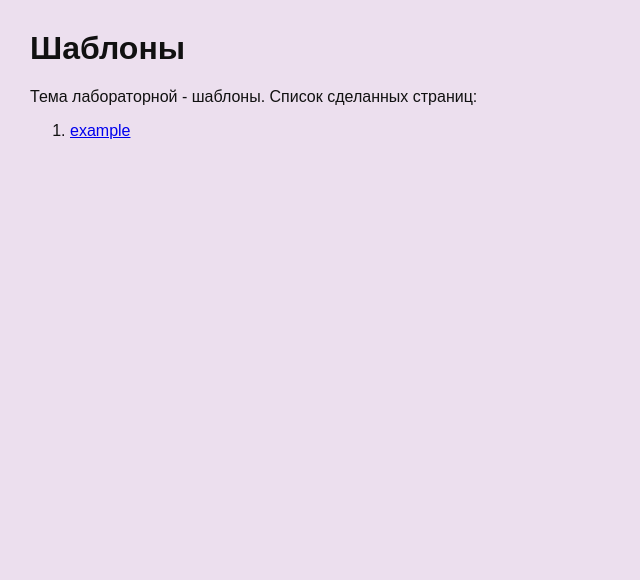
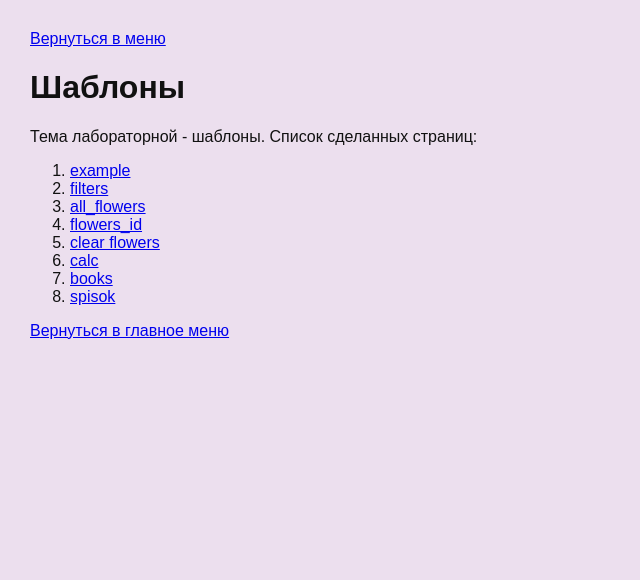
Before and after one commit to AlbinaKobzeva/web-programming-labs-2, a Flask app: page /lab2/ in a window 1280 px wide. Shown: the part 68-648 px from the top of the page, without its empty margins (0-640 px from the left). Run offline with Flask 3, Linux system fonts and the light colour scheme.

Commit message:
Добавление ссылок

```diff
--- a/app.py
+++ b/app.py
@@ -23,6 +23,7 @@ def menu():
         <h2>Меню (см. ниже)</h2>
         <ul>
             <li><a href="http://127.0.0.1:5000/lab1">Первая лабораторная</a></li>
+            <li><a href="http://127.0.0.1:5000/lab2">Вторая лабораторная</a></li>
         </ul>
 
         <footer>
--- a/templates/base.html
+++ b/templates/base.html
@@ -12,6 +12,10 @@
     </header>
 
     <main>
+        <div>
+            <a href="http://127.0.0.1:5000/lab2"></a>
+            <a href="http://127.0.0.1:5000/lab2" class='backmenu'>Вернуться в меню</a>
+        </div>
         {% block main %}{% endblock %}
     </main>
     <footer>
--- a/templates/example.html
+++ b/templates/example.html
@@ -16,6 +16,11 @@
     <header>
         WEB-программирование, часть 2. {% if numberLab %}Лабораторная работа {{numberLab}}{% endif %}
     </header>
+
+    <div>
+        <a href="http://127.0.0.1:5000/menu"></a>
+        <a href="http://127.0.0.1:5000/lab2" class='backmenu'>Вернуться в меню</a>
+    </div>
 
     <main class="math">
         5 + 2 = {{5 + 2}}<br>
--- a/templates/lab2.html
+++ b/templates/lab2.html
@@ -9,5 +9,30 @@
         <li>
             <a href="/lab2/example">example</a>
         </li>
+        <li>
+            <a href="/lab2/filters">filters</a>
+        </li>
+        <li>
+            <a href="/lab2/all_flowers">all_flowers</a>
+        </li>
+        <li>
+            <a href="/lab2/flower">flowers_id</a>
+        </li>
+        <li>
+            <a href="/lab2/flowers/clear">clear flowers</a>
+        </li>
+        <li>
+            <a href="/lab2/calc">calc</a>
+        </li>
+        <li>
+            <a href="/lab2/books">books</a>
+        </li>
+        <li>
+            <a href="/lab2/spisok">spisok</a>
+        </li>
     </ol>
+    <div>
+        <a href="http://127.0.0.1:5000/menu"></a>
+        <a href="http://127.0.0.1:5000/menu" class='backmenu'>Вернуться в главное меню</a>
+    </div>
 {% endblock %}
```
